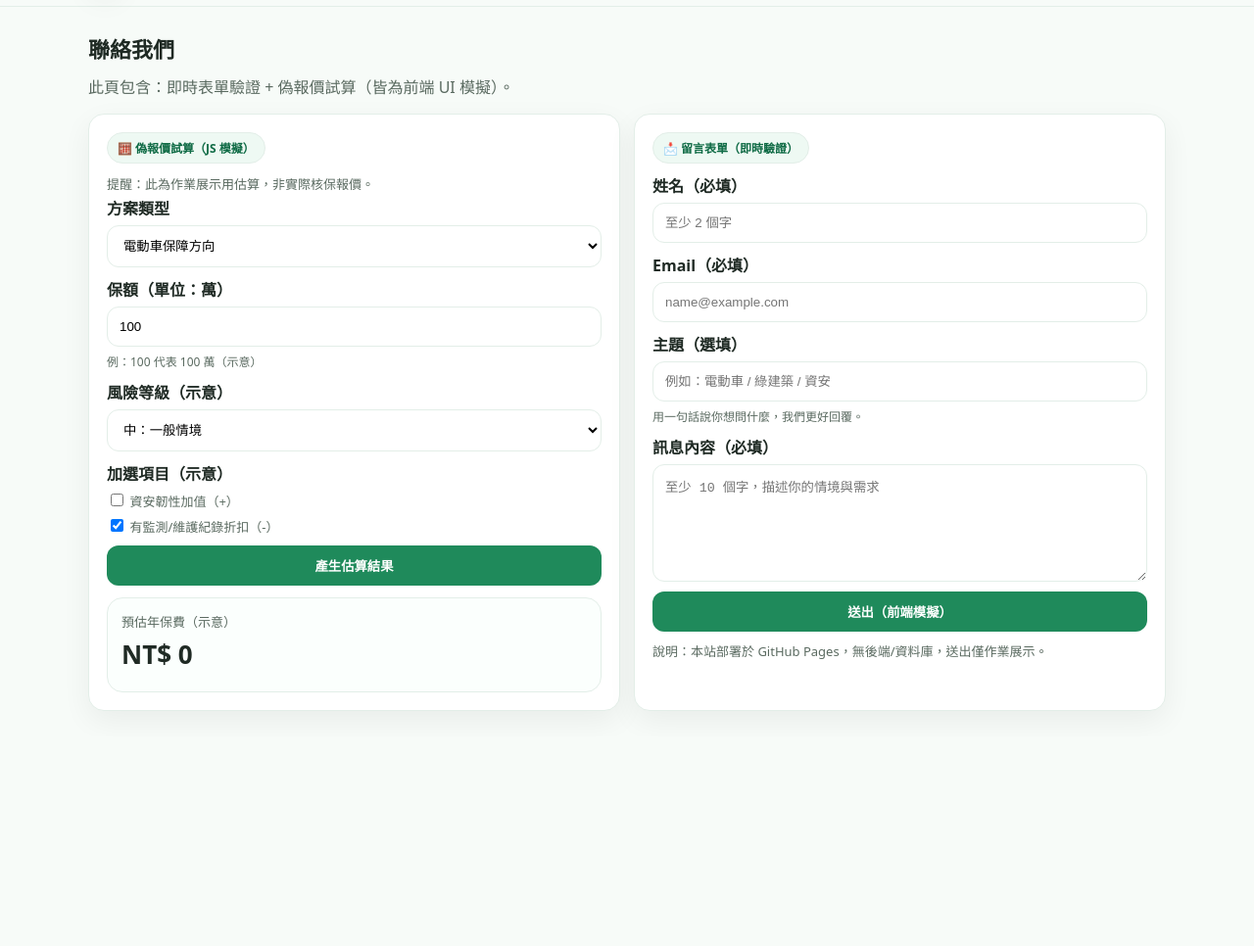
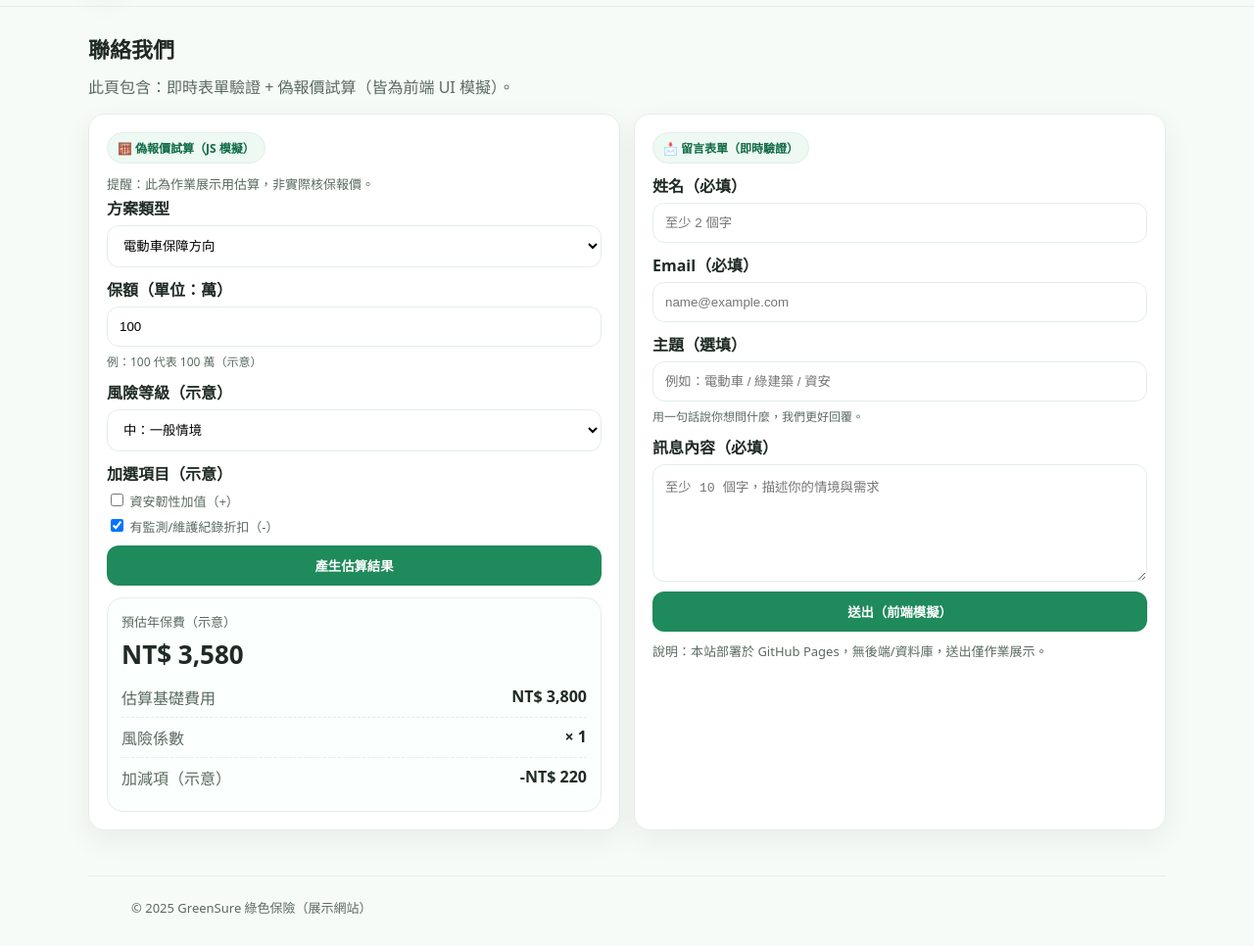
Before and after one commit to CHIUTZUCHUNAN/CHIUTZUCHUAN.github.io, a plain HTML site: page contact.html in a window 1280 px wide. Shown: the part 62-1028 px from the top of the page at 98% size. Before the commit the page ends 814 px from the top, so only its background shows below. Drawn offline with Linux system fonts and the light colour scheme.

Commit message:
update ui

```diff
--- a/contact.html
+++ b/contact.html
@@ -113,3 +113,14 @@
     </div>
   </div>
 </section>
+    <footer class="footer">
+      <div class="container">
+        © <span id="y"></span> GreenSure 綠色保險（展示網站）
+      </div>
+    </footer>
+  </main>
+
+  <script src="assets/main.js"></script>
+  <script>document.getElementById('y').textContent = new Date().getFullYear();</script>
+</body>
+</html>
```
